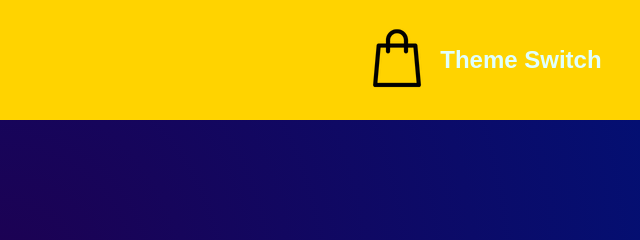
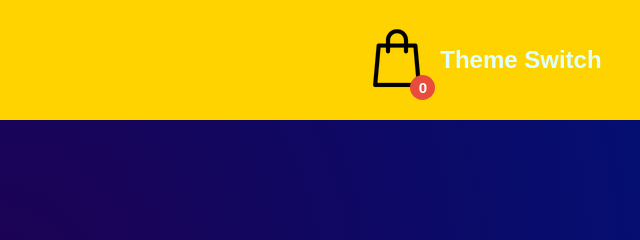
Before and after one commit to RylanPrzystup/Neon-Nexus-8-7-26, a plain HTML site: page index.html in a window 1280 px wide. Shown: the top 240 px of the page, 640-1280 px from the left. Drawn offline with Linux system fonts and the light colour scheme; a web font is replaced by a local one.

Commit message:
Added Cart Count

```diff
--- a/homepage.css
+++ b/homepage.css
@@ -59,6 +59,26 @@
   /* margin-bottom: 1.3rem; */
   padding-bottom: 2rem;
 
+}
+
+.bag-container {
+  position: relative;
+  display: inline-block;
+}
+
+.cart-count {
+  position: absolute;
+  bottom: -8px;
+  right: -8px;
+  background-color: #e74c3c;
+  color: #fff;
+  width: 25px;
+  height: 25px;
+  border-radius: 50%;
+  display: flex;
+  align-items: center;
+  justify-content: center;
+  font-size: 15px;
 }
 
 .product-card {
--- a/homepage.js
+++ b/homepage.js
@@ -89,3 +89,13 @@ function addToCart(product) {
         cartCount.textContent = cart.length;
     }
 }
+
+function updateCartCount() {
+    let cart = JSON.parse(localStorage.getItem("shoppingCart")) || [];
+    let cartCountElement = document.getElementById("cartCount");
+    if (cartCountElement) {
+        cartCountElement.textContent = cart.length;
+    }
+}
+
+document.addEventListener("DOMContentLoaded", updateCartCount);
--- a/index.html
+++ b/index.html
@@ -29,7 +29,10 @@
 
             <div id="rightSideNav">
 
-                <a href="pages/checkout/"><img src="assets/icons/global/shoppingBag.png" alt="View Shopping Cart" id="cart"></a>
+            <div class="bag-container">
+            <a href="pages\checkout\index.html"><img class="cartLogo" src="../../assets/icons/global/shoppingBag.png">
+                    <span class="cart-count" id="cartCount">0</span></a>
+            </div>
 
                 <button id="themeSwitchButton" onclick="changeTheme()">Theme Switch</button>
 
--- a/pages/checkout/checkout.css
+++ b/pages/checkout/checkout.css
@@ -8,7 +8,7 @@
   --cyberPunk-yellow: #FFD300;
   --cyberpunk-black: #050505;
   --cyberpunk-white: #E0FFFF;
-  --cyberpuk-purple: #7C4DFF;
+  --cyberpunk-purple: #7C4DFF;
   --cyberpunk-darkGrey: #2c2c38;
   --cyberpunk-cyan: #15A3C7;
   --cyberpunk-blue: #0313A6;
@@ -90,6 +90,26 @@
   font-weight: bold;
 }
 
+.bag-container {
+  position: relative;
+  display: inline-block;
+}
+
+.cart-count {
+  position: absolute;
+  bottom: -8px;
+  right: -8px;
+  background-color: #e74c3c;
+  color: #fff;
+  width: 25px;
+  height: 25px;
+  border-radius: 50%;
+  display: flex;
+  align-items: center;
+  justify-content: center;
+  font-size: 15px;
+}
+
 .checkout {
   background-color: #0313A6;
   color: white;
@@ -98,8 +118,22 @@
   height: 50px;
 }
 
+.checkout:hover {
+  cursor: pointer;
+  background-color: #000c79;
+}
+
 .remove {
   margin-left: 250px;
+}
+
+.remove:hover {
+  cursor: pointer;
+  color: rgb(144, 0, 0);
+}
+
+.remove:active {
+  font-size: 19px;
 }
 
 button {
@@ -116,3 +150,59 @@ button {
   border-radius: 5px;
   border: 5px solid #FF2079;
 }
+
+@media (max-width: 768px){
+
+  .container {
+    flex-direction: column;
+    width: 100%;
+    height: auto;
+    min-height: 100vh;
+  }
+
+  .leftSide {
+    width: 100%;
+    height: auto;
+    max-height: none;
+    padding: 20px 15px;
+    gap: 15px;
+    font-size: 18px;
+  }
+
+  .rightSide {
+    width: 100%;
+    padding: 20px 15px;
+    gap: 20px;
+    font-size: 18px;
+  }
+
+  .cart-item {
+    width: 100%;
+    flex-direction: column;
+    align-items: center;
+    gap: 15px;
+    padding: 15px;
+    border-bottom: 2px solid #2c2c38;
+    flex-direction: column-reverse;
+  }
+
+  .cart-item img {
+    width: 120px;
+    height: 120px;
+  }
+
+  .item-details {
+    width: 100%;
+    text-align: center;
+    align-items: center;
+  }
+
+  .remove {
+    margin-left: 0;
+    margin-top: 5px;
+  }
+
+  .bag {
+    font-size: 40px;
+  }
+}
--- a/pages/menu/menu.css
+++ b/pages/menu/menu.css
@@ -25,6 +25,7 @@
         position: relative;
         display: inline-block;
     }
+
 /* Header Section*/
   main {
     background-color: #1d0152;
@@ -44,6 +45,7 @@
     font-size: 50px;
     font-family: 'Times New Roman', Times, serif;
   }
+
 
 .mainButton {
     margin: 10px;
@@ -117,11 +119,16 @@
    border-radius: 10px;
 }
 
+.bag-container {
+  position: relative;
+  display: inline-block;
+}
+
 .cart-count {
   position: absolute;
   bottom: -8px;
   right: -8px;
-    background: #e74c3c;
+  background-color: #e74c3c;
   color: #fff;
   width: 25px;
   height: 25px;
```
Also changed, not shown: pages/checkout/checkout.js (+12 -0 lines), pages/checkout/index.html (+5 -1 lines), pages/menu/menu.js (+10 -6 lines). Lines whose indentation alone changed are shown as unchanged.
